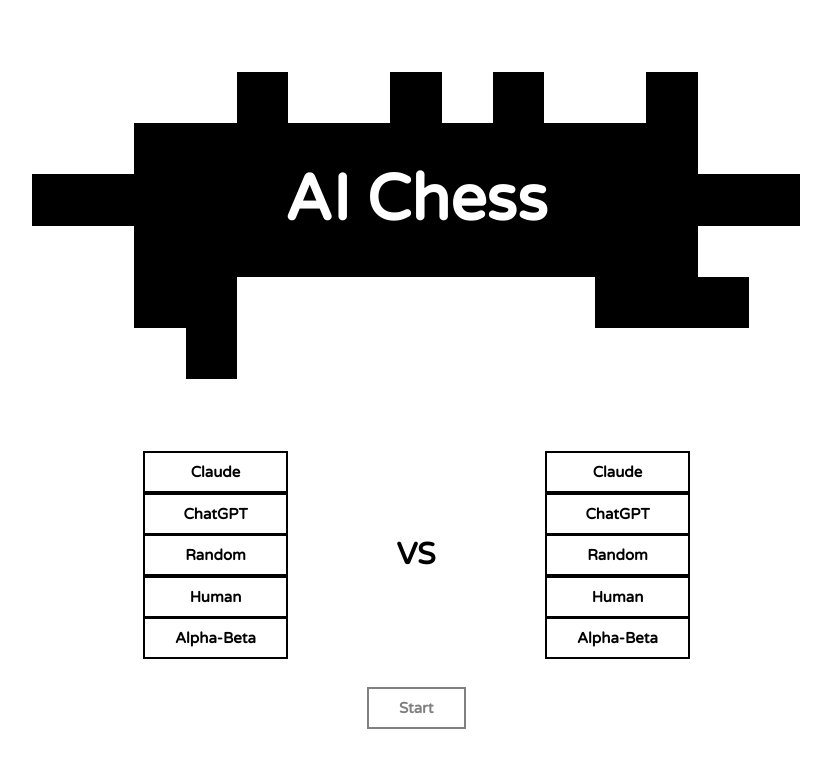
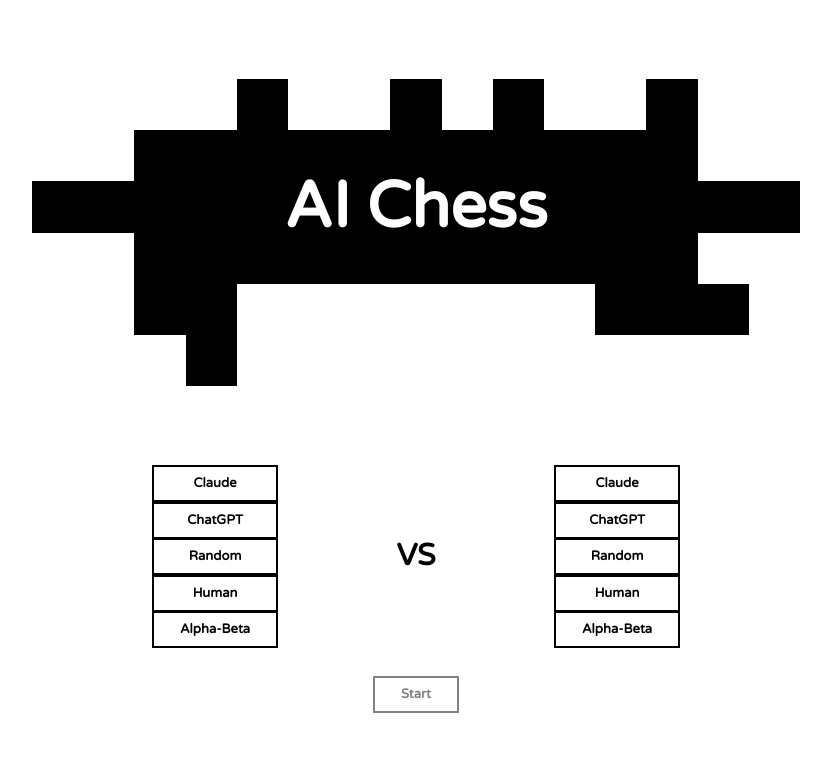
Before and after one commit to noNameRose/Automated-Chess-Player, a React (Vite) app in the folder front-end/: page / in a window 1280 px wide. Shown: the top 768 px of the page, without its empty margins (224-1055 px from the left). Built offline with nearby package versions, Linux system fonts and the light colour scheme.

Commit message:
style: make button smaller

```diff
--- a/front-end/src/components/Button.tsx
+++ b/front-end/src/components/Button.tsx
@@ -111,7 +111,7 @@
                 className="font-black text-center border-2 px-[2em] py-[.5em] relative z-10 bg-primary cursor-pointer overflow-hidden w-full"
                 style={
                     {
-                        fontSize: "clamp(15px, 1vw, 25px)",
+                        fontSize: "clamp(13px, 1vw, 25px)",
                         willChange: "transform"
                     }
                 }
```
